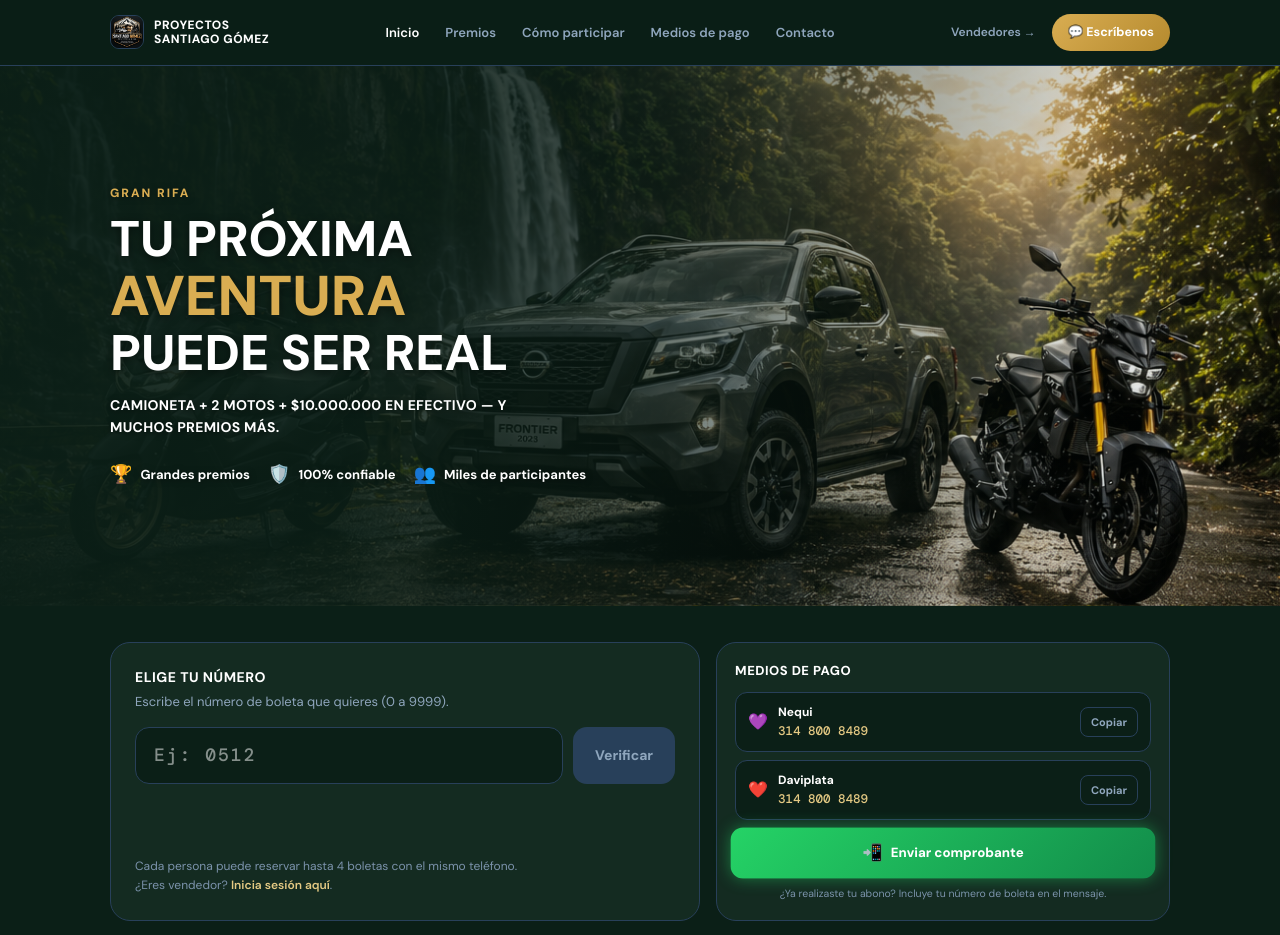
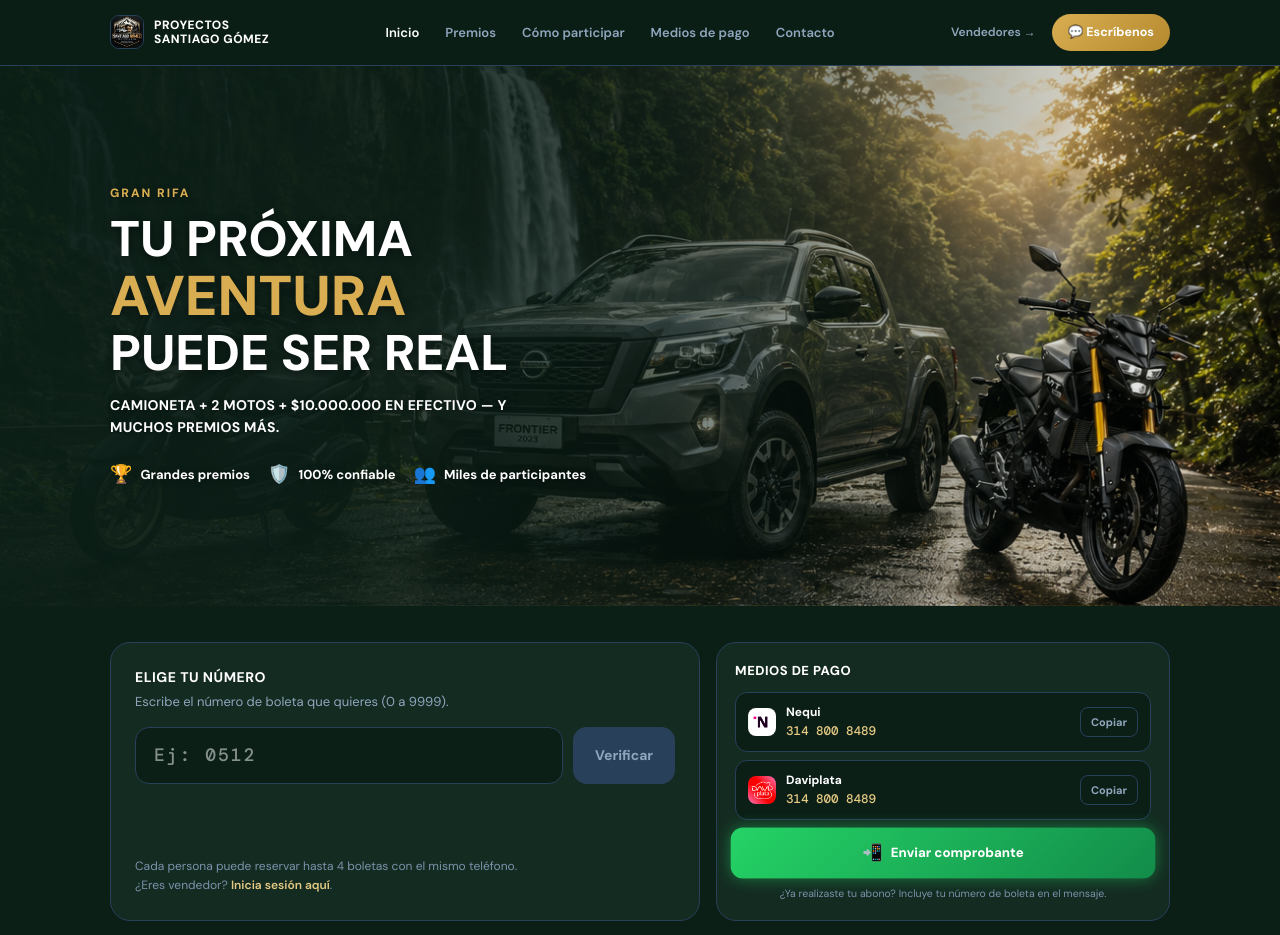
Before and after one commit to riveraalejo38-cell/rifa-digital, a Next.js app: page / in a window 1280 px wide. Shown: the top 935 px of the page. Built offline with nearby package versions, Linux system fonts and the light colour scheme.

Commit message:
Reemplaza iconos de corazon por logos reales de Nequi y Daviplata

```diff
--- a/src/app/PublicoClient.tsx
+++ b/src/app/PublicoClient.tsx
@@ -320,12 +320,12 @@ export default function PublicoClient() {
       <div id="medios-pago" style={{ background: C.card, borderRadius: "20px", padding: "18px", border: `1.5px solid ${C.border}`, scrollMarginTop: "80px" }}>
         <p style={{ margin: "0 0 12px", fontSize: "13px", fontWeight: 800, color: C.text, letterSpacing: "0.5px" }}>MEDIOS DE PAGO</p>
         {[
-          { key: "nequi", icon: "💜", nombre: "Nequi", numero: NUMERO_PAGO },
-          { key: "daviplata", icon: "❤️", nombre: "Daviplata", numero: NUMERO_PAGO },
+          { key: "nequi", icon: "/logos/nequi.png", nombre: "Nequi", numero: NUMERO_PAGO },
+          { key: "daviplata", icon: "/logos/daviplata.png", nombre: "Daviplata", numero: NUMERO_PAGO },
         ].map((m) => (
           <div key={m.key} style={{ display: "flex", alignItems: "center", justifyContent: "space-between", background: C.bg, borderRadius: "12px", padding: "10px 12px", border: `1px solid ${C.border}`, marginBottom: "8px" }}>
             <div style={{ display: "flex", alignItems: "center", gap: "10px" }}>
-              <span style={{ fontSize: "16px" }}>{m.icon}</span>
+              <img src={m.icon} alt={m.nombre} style={{ width: "28px", height: "28px", borderRadius: "8px", objectFit: "cover", flexShrink: 0 }} />
               <div>
                 <p style={{ margin: "0 0 1px", fontSize: "12px", fontWeight: 700, color: C.text }}>{m.nombre}</p>
                 <p style={{ margin: 0, fontSize: "12.5px", color: C.goldLight, fontFamily: "'DM Mono', monospace" }}>{m.numero}</p>
```
